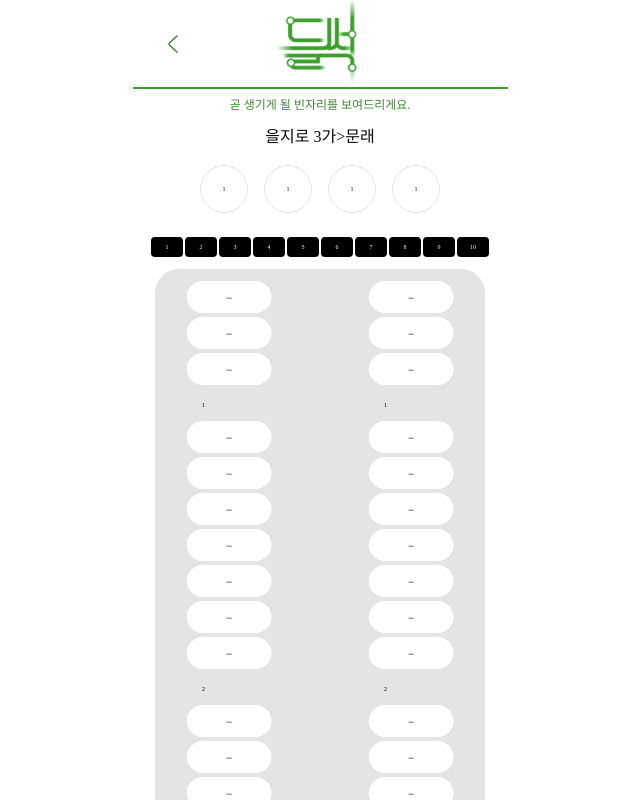
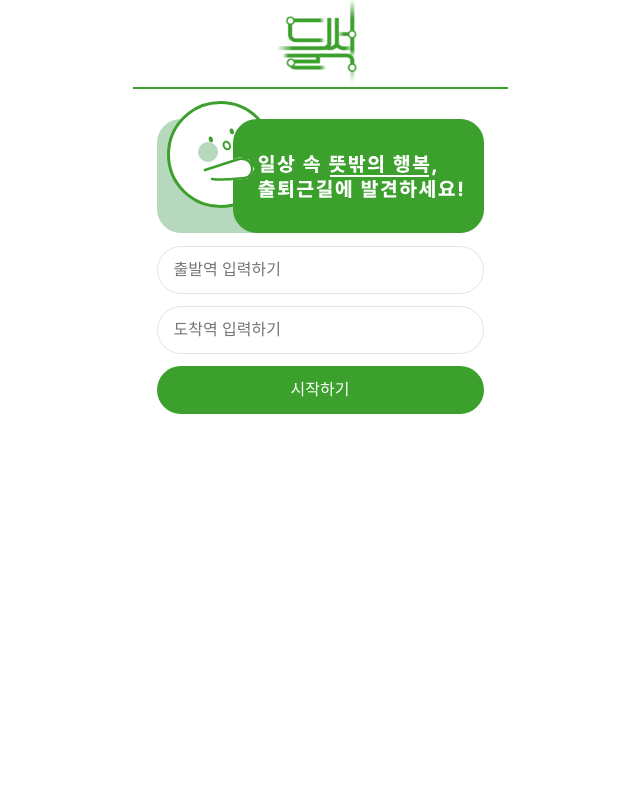
Before and after one commit to hacKUthon2023/hacKUthon-frontend, a React (Vite) app: page /subway-status in a window 1280 px wide. Shown: the whole page, without its empty margins (320-960 px from the left). Built offline with nearby package versions, Linux system fonts and the light colour scheme.

Commit message:
feat : 라우팅 및 기능 구현

```diff
--- a/src/assets/icon/index.ts
+++ b/src/assets/icon/index.ts
@@ -2,3 +2,4 @@ export { ReactComponent as IcMainLogo } from "./IcMainLogo.svg";
 export { ReactComponent as IcBacBtn } from "./IcBackBtn.svg";
 export { ReactComponent as IcRouteArrow } from "./IcRouteArrow.svg";
 export { ReactComponent as IcEmptySeat } from "./IcEmptySeat.svg";
+export { ReactComponent as IcHomeMainIcon } from "./IcHomeMainIcon.svg";
--- a/src/pages/Home.tsx
+++ b/src/pages/Home.tsx
@@ -1,15 +1,53 @@
 import { styled } from "styled-components";
 import PageLayout from "../components/common/PageLayout";
+import { IcHomeMainIcon } from "../assets/icon";
+import React, { useState } from "react";
+import { useNavigate } from "react-router-dom";
 
 const Home = () => {
+  const [start, setStart] = useState("");
+  const [end, setEnd] = useState("");
+
+  const navigate = useNavigate();
+
+  console.log(start, end);
+
+  const handleChangeStart = (e: React.ChangeEvent<HTMLInputElement>) => {
+    setStart(e.target.value);
+  };
+
+  const handleChangeEnd = (e: React.ChangeEvent<HTMLInputElement>) => {
+    setEnd(e.target.value);
+  };
+
+  const handleClickStartBtn = () => {
+    if (start && end) {
+      navigate("/subway-route", {
+        state: {
+          start: start,
+          end: end,
+        },
+      });
+    }
+  };
+
   return (
     <PageLayout isHome={true}>
       <HomeWrapper>
+        <IconBox>
+          <IcHomeMainIcon />
+        </IconBox>
         <InputContainer>
-          <StationInput placeholder="출발역 입력하기" />
-          <StationInput placeholder="도착역 입력하기" />
+          <StationInput
+            placeholder="출발역 입력하기"
+            onChange={handleChangeStart}
+          />
+          <StationInput
+            placeholder="도착역 입력하기"
+            onChange={handleChangeEnd}
+          />
         </InputContainer>
-        <SearchBtn>시작하기</SearchBtn>
+        <SearchBtn onClick={handleClickStartBtn}>시작하기</SearchBtn>
       </HomeWrapper>
     </PageLayout>
   );
@@ -18,10 +56,13 @@ const Home = () => {
 export default Home;
 
 const HomeWrapper = styled.section`
-  margin-top: 10rem; //임시
   display: flex;
   flex-direction: column;
   align-items: center;
+`;
+
+const IconBox = styled.div`
+  padding: 1.2rem 0;
 `;
 
 const InputContainer = styled.article`
--- a/src/pages/SubWayNum.tsx
+++ b/src/pages/SubWayNum.tsx
@@ -2,11 +2,33 @@ import { styled } from "styled-components";
 import OtpInput from "react-otp-input";
 import { useState } from "react";
 import PageLayout from "../components/common/PageLayout";
+import { useLocation, useNavigate } from "react-router-dom";
+import Home from "./Home";
 
 const SubWayNum = () => {
+  const location = useLocation();
+  const navigate = useNavigate();
+
   const [code, setCode] = useState("");
 
   const [isError] = useState(false);
+
+  const start = location.state ? location.state.start : null;
+  const end = location.state ? location.state.end : null;
+
+  const handleClickFindBtn = () => {
+    if (start && end && code) {
+      navigate("/subway-status", {
+        state: {
+          start: start,
+          end: end,
+          code,
+        },
+      });
+    }
+  };
+
+  if (!start && !end) return <Home />;
 
   return (
     <PageLayout>
@@ -33,7 +55,7 @@ const SubWayNum = () => {
           }}
           renderInput={(props) => <input {...props} />}
         />
-        <SubwayNumBtn>빈자리 찾기</SubwayNumBtn>
+        <SubwayNumBtn onClick={handleClickFindBtn}>빈자리 찾기</SubwayNumBtn>
       </SubwayNumWrapper>
     </PageLayout>
   );
--- a/src/pages/SubWayRoute.tsx
+++ b/src/pages/SubWayRoute.tsx
@@ -1,8 +1,31 @@
 import { styled } from "styled-components";
 import PageLayout from "../components/common/PageLayout";
 import { IcRouteArrow } from "../assets/icon";
+import { useLocation, useNavigate } from "react-router-dom";
+import Home from "./Home";
 
 const SubWayRoute = () => {
+  const location = useLocation();
+  const navigate = useNavigate();
+
+  const start = location.state ? location.state.start : null;
+  const end = location.state ? location.state.end : null;
+
+  console.log(start, end, "???");
+
+  const handleClickNextBtn = () => {
+    if (start && end) {
+      navigate("/subway-num", {
+        state: {
+          start: start,
+          end: end,
+        },
+      });
+    }
+  };
+
+  if (!start || !end) return <Home />;
+
   return (
     <PageLayout>
       <SubWayRouteWrapper>
@@ -13,7 +36,9 @@ const SubWayRoute = () => {
           <IcRouteArrow />
           <TwoLineInfoBox>문래</TwoLineInfoBox>
         </RouteInfoBoxContainer>
-        <SubWayRouteBtn>차량번호 입력하기</SubWayRouteBtn>
+        <SubWayRouteBtn onClick={handleClickNextBtn}>
+          차량번호 입력하기
+        </SubWayRouteBtn>
       </SubWayRouteWrapper>
     </PageLayout>
   );
--- a/src/pages/SubWayStatus.tsx
+++ b/src/pages/SubWayStatus.tsx
@@ -1,63 +1,76 @@
 import { styled } from "styled-components";
 import PageLayout from "../components/common/PageLayout";
 import { IcEmptySeat } from "../assets/icon";
+import { useLocation } from "react-router-dom";
+import Home from "./Home";
+import SubWayNum from "./SubWayNum";
 
 const SubWayStatus = () => {
-  const START = "을지로 3가";
-  const END = "문래";
+  const location = useLocation();
+  // const navigate = useNavigate();
+
+  const start = location.state ? location.state.start : null;
+  const end = location.state ? location.state.end : null;
+  const code = location.state ? location.state.code : null;
+
+  if (!start || !end) return <Home />;
+  if (!code) return <SubWayNum />;
 
   return (
     <PageLayout>
       <SubWayStatusWrapper>
         <StatusInfoContainer>
           <InfoMsg>곧 생기게 될 빈자리를 보여드리게요.</InfoMsg>
-          <InfoRoute>{`${START}>${END}`}</InfoRoute>
+          <InfoRoute>{`${start} > ${end}`}</InfoRoute>
           <InfoNumBox>
-            <InfoNumCircle>1</InfoNumCircle>
-            <InfoNumCircle>1</InfoNumCircle>
-            <InfoNumCircle>1</InfoNumCircle>
-            <InfoNumCircle>1</InfoNumCircle>
+            {Array.from({ length: 4 }, (_, index) => index + 1).map((id) => {
+              return (
+                <InfoNumCircle key={id}>
+                  {code.toString()[id - 1]}
+                </InfoNumCircle>
+              );
+            })}
           </InfoNumBox>
         </StatusInfoContainer>
 
         <CongestionContainer>
           {Array.from({ length: 10 }, (_, index) => index + 1).map((id) => {
-            return <CongestionBox>{id}</CongestionBox>;
+            return <CongestionBox key={id}>{id}</CongestionBox>;
           })}
         </CongestionContainer>
 
         <StatusContainer>
           <StatusSection>
             {Array.from({ length: 6 }, (_, index) => index + 1).map((id) => {
-              return <IcEmptySeat id={id.toString()} />;
+              return <IcEmptySeat key={id} id={id.toString()} />;
             })}
             <SectionNum>1</SectionNum>
             <SectionNum>1</SectionNum>
           </StatusSection>
           <StatusSection>
             {Array.from({ length: 14 }, (_, index) => index + 1).map((id) => {
-              return <IcEmptySeat id={id.toString()} />;
+              return <IcEmptySeat key={id} id={id.toString()} />;
             })}
             <SectionNum>2</SectionNum>
             <SectionNum>2</SectionNum>
           </StatusSection>
           <StatusSection>
             {Array.from({ length: 14 }, (_, index) => index + 1).map((id) => {
-              return <IcEmptySeat id={id.toString()} />;
+              return <IcEmptySeat key={id} id={id.toString()} />;
             })}
             <SectionNum>3</SectionNum>
             <SectionNum>3</SectionNum>
           </StatusSection>
           <StatusSection>
             {Array.from({ length: 14 }, (_, index) => index + 1).map((id) => {
-              return <IcEmptySeat id={id.toString()} />;
+              return <IcEmptySeat key={id} id={id.toString()} />;
             })}
             <SectionNum>4</SectionNum>
             <SectionNum>4</SectionNum>
           </StatusSection>
           <StatusSection>
             {Array.from({ length: 6 }, (_, index) => index + 1).map((id) => {
-              return <IcEmptySeat id={id.toString()} />;
+              return <IcEmptySeat key={id} id={id.toString()} />;
             })}
           </StatusSection>
         </StatusContainer>
```
Also changed, not shown: src/assets/icon/IcHomeMainIcon.svg (added).
